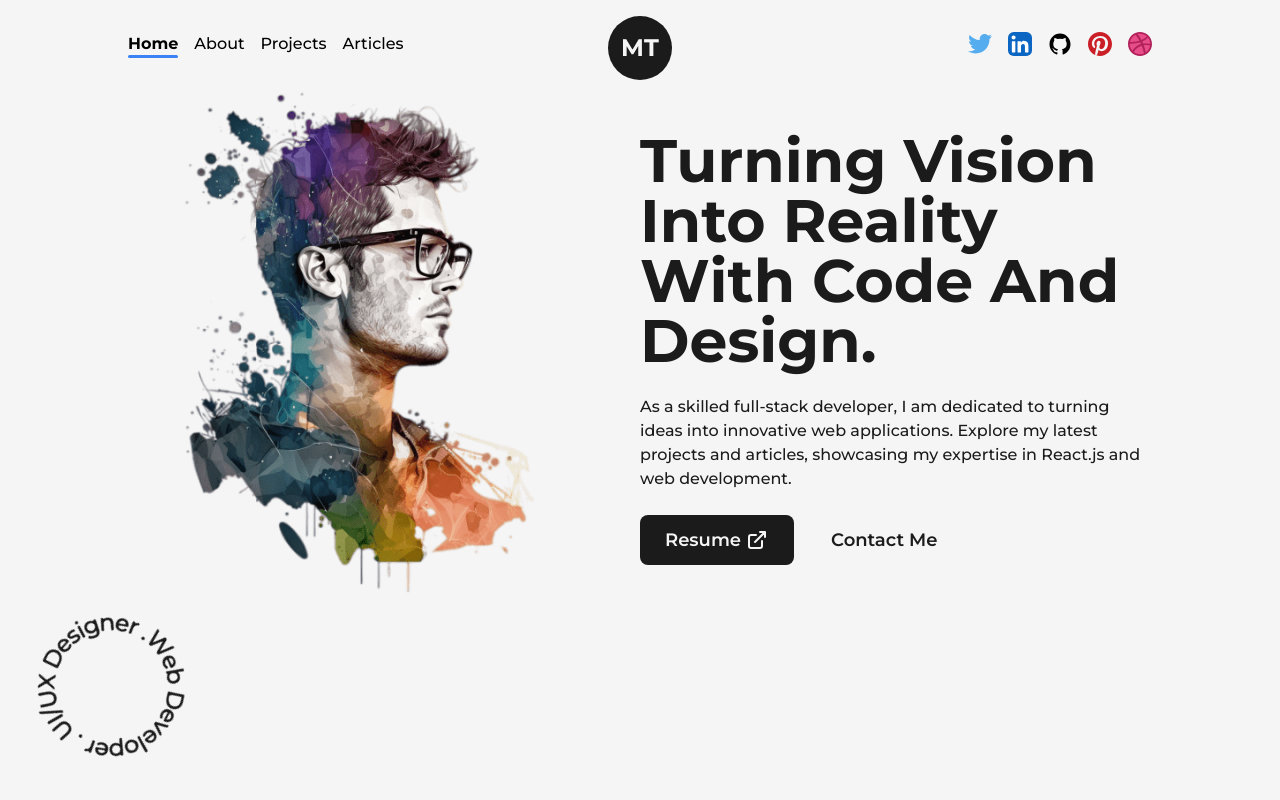
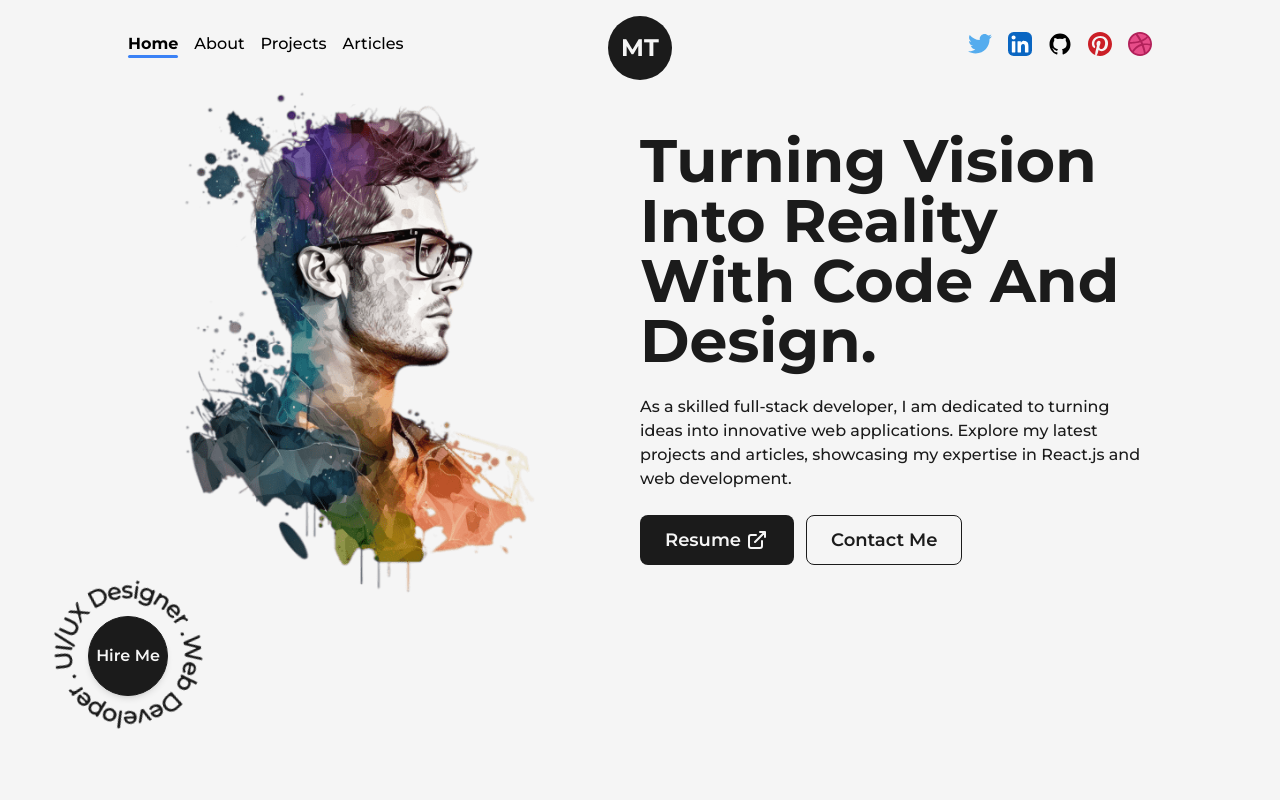
Before and after one commit to MilkiasTonji/mock-portfolio, a Next.js app: page / in a window 1280 px wide. Shown: the top 800 px of the page. Built offline with nearby package versions, Linux system fonts and the light colour scheme.

Commit message:
Hireme animated button added

```diff
--- a/src/components/HireMe.js
+++ b/src/components/HireMe.js
@@ -1,11 +1,16 @@
 import React from 'react'
 import { CircularText } from './Icons'
+import Link from 'next/link'
 
 const HireMe = () => {
   return (
-    <div className='fixed left-4 bottom-4 flex items-center justify-center overflow-hidden'>
+    <div className='fixed left-8 bottom-12 flex items-center justify-center overflow-hidden'>
         <div className='w-48 h-auto flex items-center justify-center relative'>
-            <CircularText className={"fill-dark animate-spin"} />
+            <CircularText className={"fill-dark animate-spin-slow"} />
+            <Link href={"mailto:mikytonji1362@gmail.com"} className='flex items-center justify-center
+            absolute left-1/2 top-1/2 -translate-x-1/2 -translate-y-1/2 bg-dark text-light
+            shadow-md border border-solid border-dark w-20 h-20 rounded-full font-semibold
+            hover:bg-light hover:text-dark'>Hire Me</Link>
         </div>
     </div>
   )
--- a/src/pages/index.js
+++ b/src/pages/index.js
@@ -30,7 +30,7 @@ export default function Home() {
                   download={true}
                   >Resume <LinkArrow className={"w-6 ml-1"} /> </Link>
                   <Link href="mailto:mikytonji1362@gmail.com" target='_blank'
-                  className='flex items-center text-dark ml-3 p-2.5 px-6 rounded-lg text-lg font-semibold hover:bg-dark hover:text-light border border-solid border-transparent border-dark'
+                  className='flex items-center text-dark ml-3 p-2.5 px-6 rounded-lg text-lg font-semibold hover:bg-dark hover:text-light border border-solid border-dark'
                   >Contact Me</Link>
                 </div>
             </div>
--- a/tailwind.config.js
+++ b/tailwind.config.js
@@ -21,6 +21,9 @@ module.exports = {
         light: "#f5f5f5",
         primary: "#B63E96", // 240,86,199
         primaryDark: "#58E6D9", // 80,230,217
+      },
+      animation:{
+        'spin-slow':'spin 8s linear infinite',
       }
     },
   },
```
